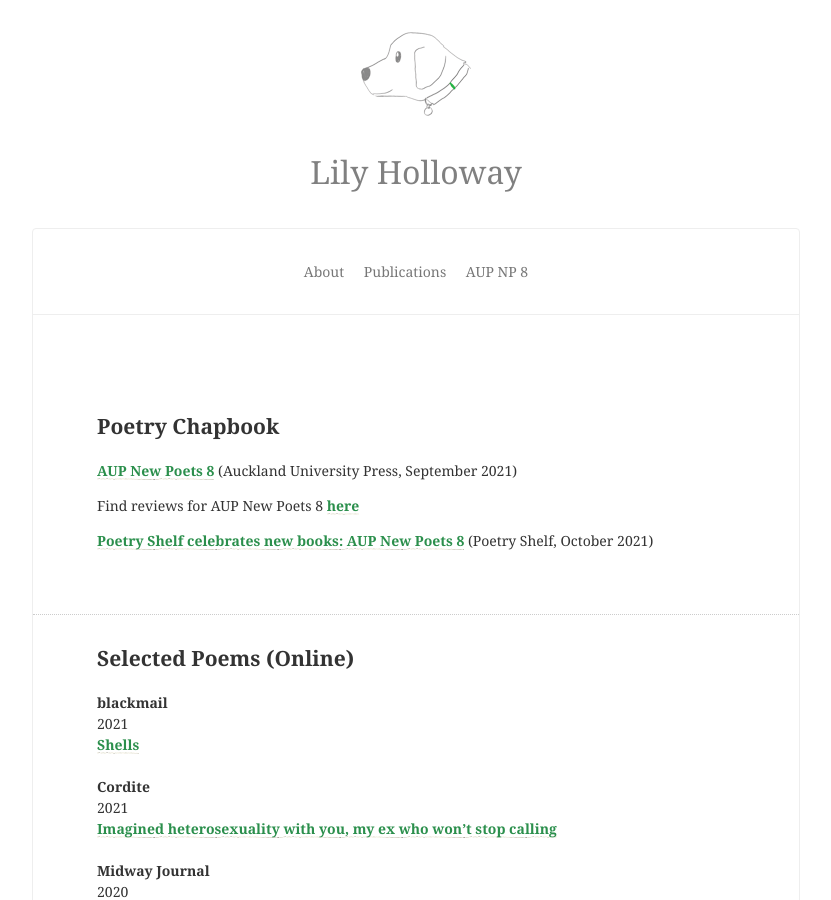
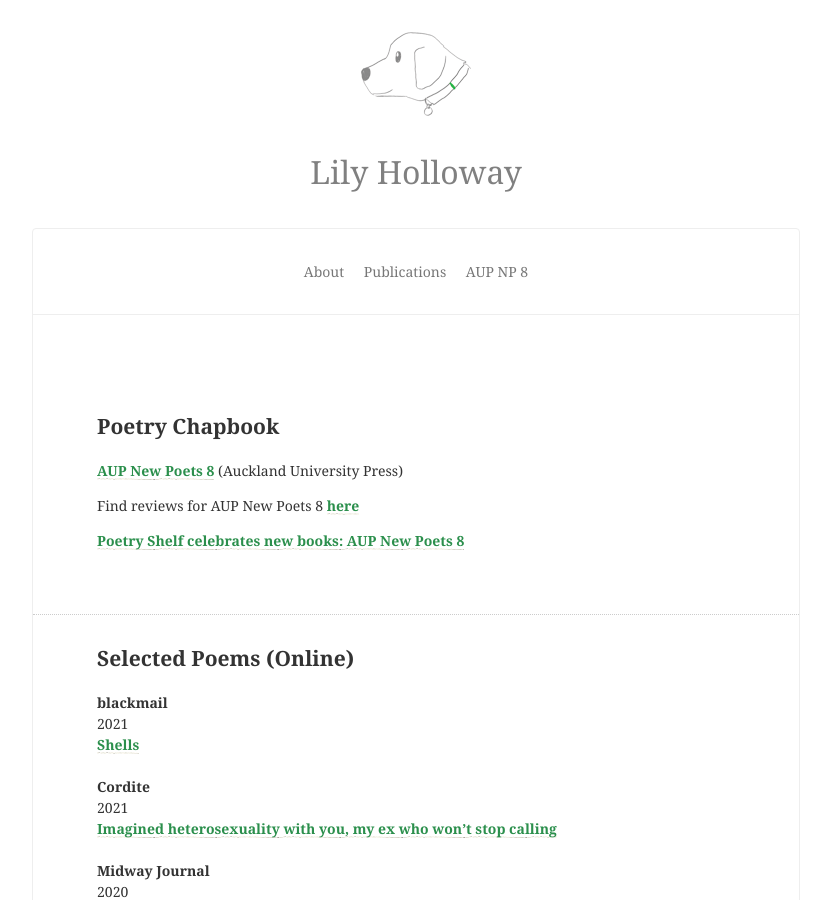
Before and after one commit to lilyholloway/lilyholloway.github.io, a Jekyll site: the page built from cv.md, in a window 1280 px wide and 900 px high. Shown: the whole window, without its empty margins (224-1055 px from the left). Built offline with Jekyll 4.4.1, drawn with Linux system fonts in a browser that asks for light colours; nearby versions of some CDN libraries.

Commit message:
Update cv.md

```diff
--- a/cv.md
+++ b/cv.md
@@ -4,11 +4,11 @@ title: Publications
 
 ## **Poetry Chapbook**
 
-**[AUP New Poets 8](https://aucklanduniversitypress.co.nz/aup-new-poets-8/)** (Auckland University Press, September 2021)
+**[AUP New Poets 8](https://aucklanduniversitypress.co.nz/aup-new-poets-8/)** (Auckland University Press)
 
 Find reviews for AUP New Poets 8 **[here](https://lilyholloway.co.nz/books)**
 
-**[Poetry Shelf celebrates new books: AUP New Poets 8](https://nzpoetryshelf.com/2021/10/05/poetry-shelf-celebrates-new-books-aup-new-poets-8/)** (Poetry Shelf, October 2021)
+**[Poetry Shelf celebrates new books: AUP New Poets 8](https://nzpoetryshelf.com/2021/10/05/poetry-shelf-celebrates-new-books-aup-new-poets-8/)**
 
 <br>
 
```
